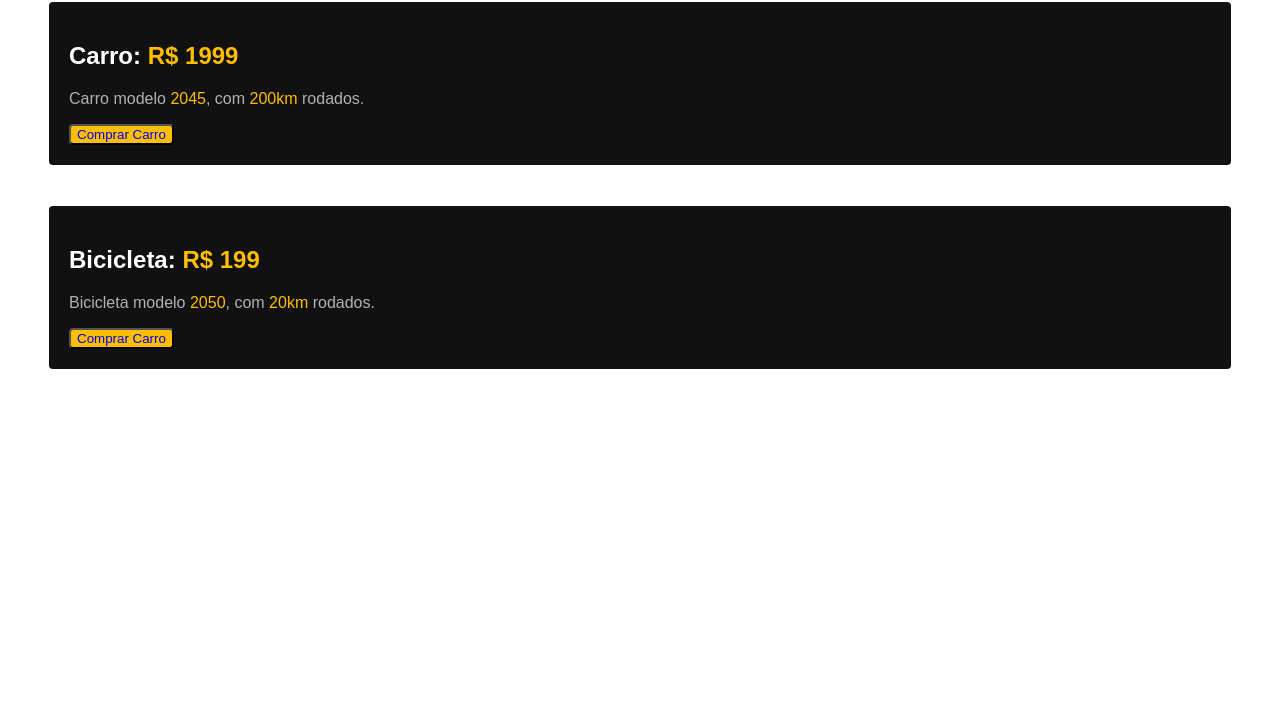
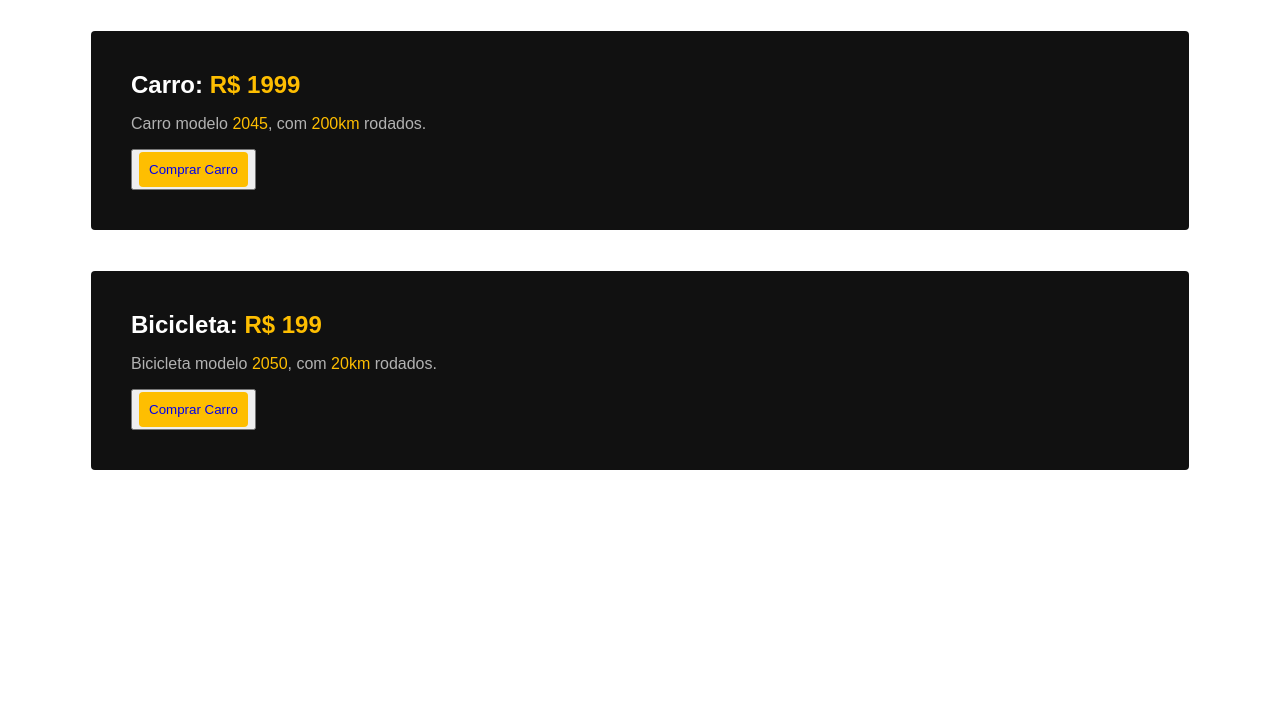
Before and after one commit to MelPLens/HTML-CSS-JavaScript-por-Mel-Plens, a plain HTML site: page css/index.html in a window 1280 px wide. Shown: the part 97-800 px from the top of the page. Drawn offline with Linux system fonts and the light colour scheme.

Commit message:
Update style.css

```diff
--- a/css/style.css
+++ b/css/style.css
@@ -8,7 +8,7 @@ h1{
   background:#111;
   border-radius: 4px;
 width: auto;
-padding: 20px;
+padding: 40px;
 content: 10px;
 margin: 41px;
 
@@ -16,16 +16,21 @@ margin: 41px;
 .bicicleta{
   background:#111;
   border-radius: 4px;
-width: auto;
-padding: 20px;
+
+padding: 40px;
 content: 10px;
 margin: 41px;
 
 }
+
 a{
+  background: #febe01;
+  padding:10px;
+  border-radius: 4px;
   text-decoration: none;
+  display: inline-block;
+}
 
-}
 span{
   color:#febe01
 
@@ -34,13 +39,11 @@ p{
   color:#b2b2b2;
 }
 h2{
+  margin: 0px;
   color:white;
 }
 
 body{
   font-family: Arial, Helvetica, sans-serif;
+  margin: 50px;
 }
-button{
-  background: #febe01;
-  border-radius: 4px;
-}
```
